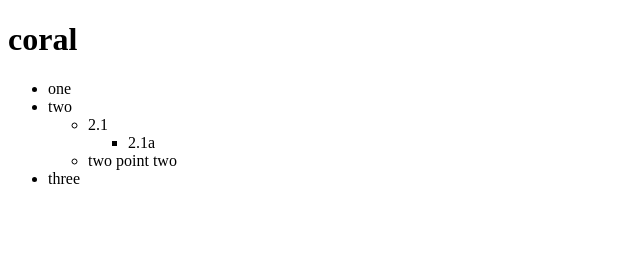
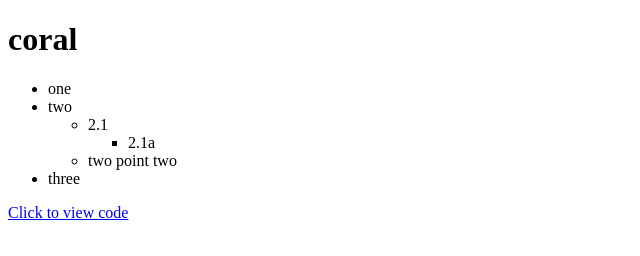
Before and after one commit to swaff-y/coral-active, a plain HTML site: page index.html in a window 1280 px wide. Shown: the whole page, without its empty margins (0-640 px from the left). Drawn offline with Linux system fonts and the light colour scheme.

Commit message:
Publish version

```diff
--- a/index.html
+++ b/index.html
@@ -13,5 +13,7 @@
       document.write(recursive(arrayTwo));
     </script>
 
+    <a href="https://github.com/swaff-y/coral-active/blob/main/js/main.js" target="_blank">Click to view code</a>
+
   </body>
 </html>
--- a/js/main.js
+++ b/js/main.js
@@ -1,4 +1,5 @@
 console.log("Please check the git hub link for the code");
+console.log("https://github.com/swaff-y/coral-active/blob/main/js/main.js");
 
 const array = ["one","two",["three",["four"],"five"],"six"];
 const arrayTwo = ["one", {name: "two", nodes: [{name: "2.1", nodes: ["2.1a"]}, "two point two"]}, "three"];
```
